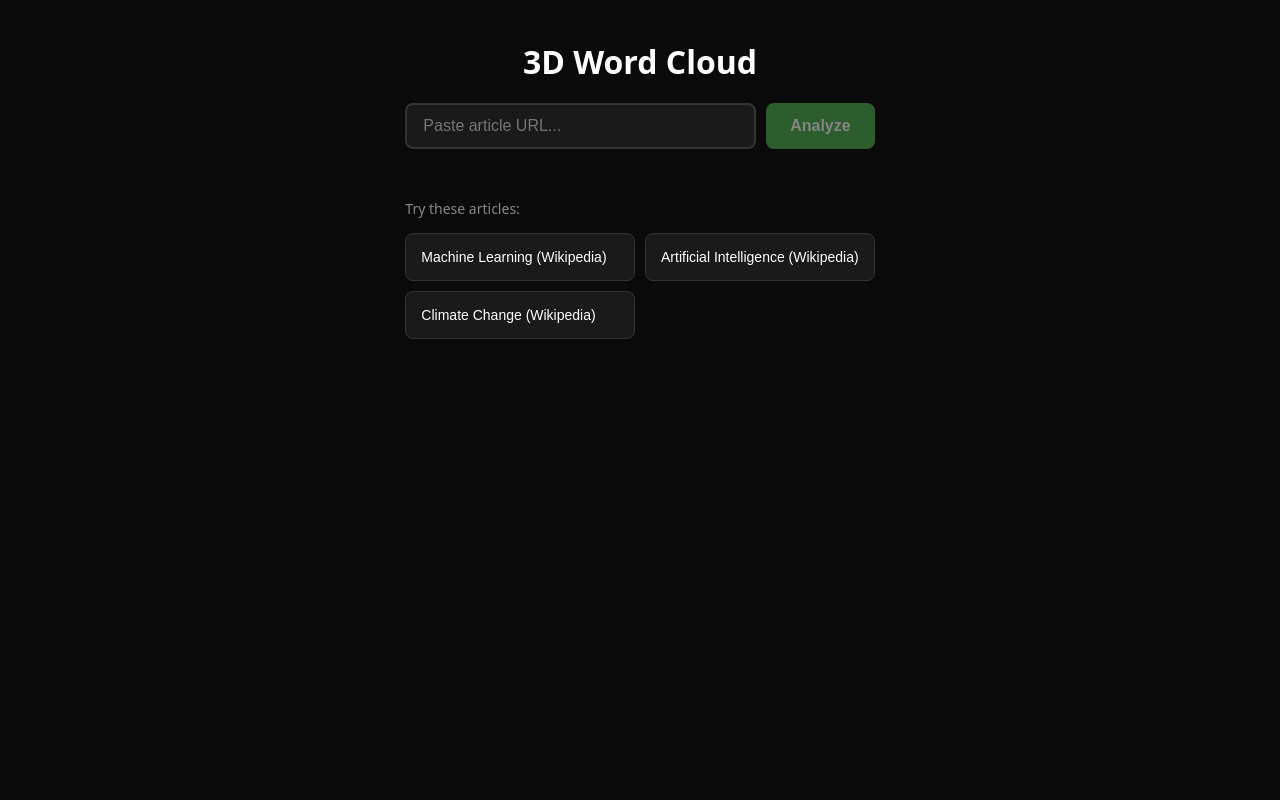
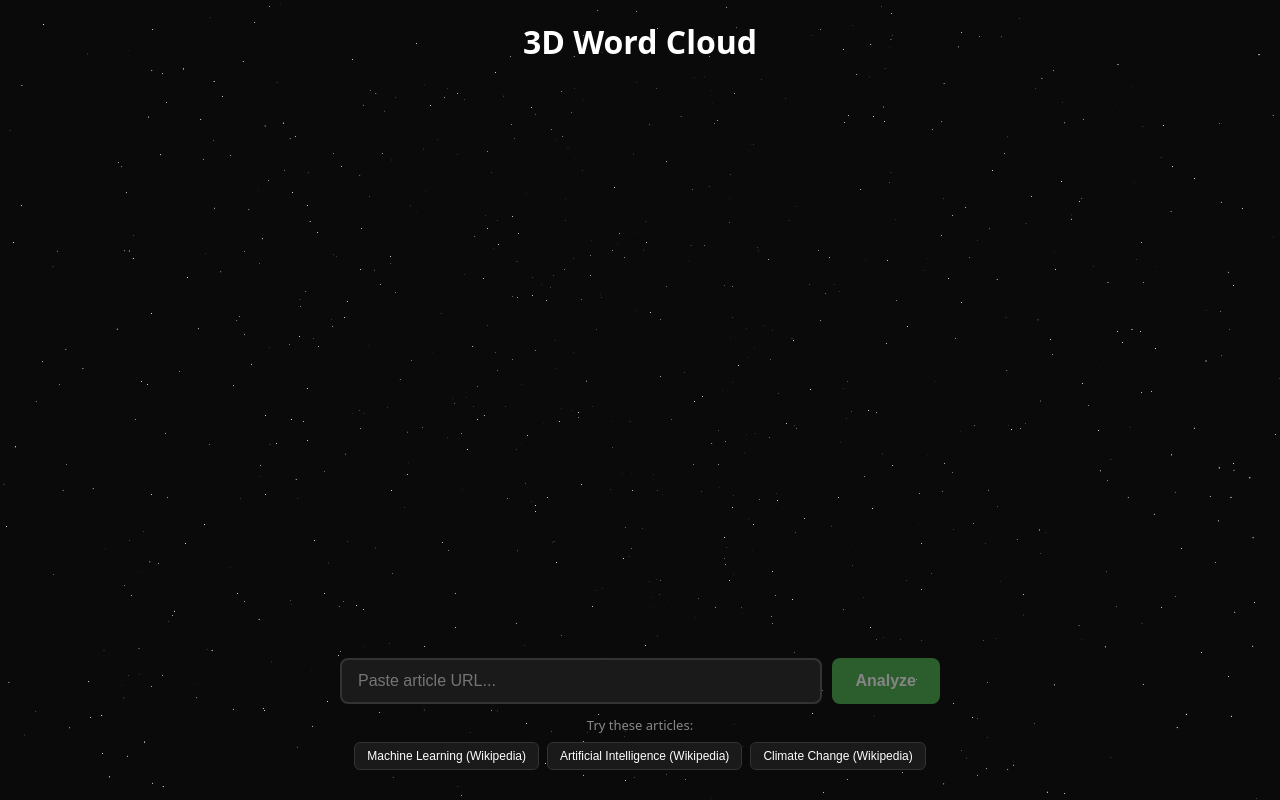
Before and after one commit to ThreeHats/3D-Word-Cloud-Noah, a React (Vite) app in the folder frontend/: page / in a window 1280 px wide. Built offline with nearby package versions, Linux system fonts and the light colour scheme.

Commit message:
added 3D scene foundation

```diff
--- a/frontend/src/App.tsx
+++ b/frontend/src/App.tsx
@@ -3,6 +3,7 @@ import { URLInput } from './components/URLInput';
 import { FeaturedArticles } from './components/FeaturedArticles';
 import { ErrorMessage } from './components/ErrorMessage';
 import { Loading3D } from './components/Loading3D';
+import { WordCloud3D } from './components/WordCloud3D';
 import { analyzeArticle } from './services/api';
 import { AnalyzeResponse } from './types';
 
@@ -27,9 +28,17 @@ function App() {
   }
 
   return (
-    <div style={styles.container}>
-      <div style={styles.header}>
+    <>
+      <WordCloud3D
+        words={result?.data.words}
+        title={result?.data.title}
+      />
+
+      <div style={styles.topBar}>
         <h1 style={styles.title}>3D Word Cloud</h1>
+      </div>
+
+      <div style={styles.bottomBar}>
         <URLInput onAnalyze={handleAnalyze} loading={loading} />
         <FeaturedArticles onSelect={handleAnalyze} disabled={loading} />
       </div>
@@ -37,62 +46,40 @@ function App() {
       {error && <ErrorMessage message={error} onDismiss={() => setError(null)} />}
 
       {loading && <Loading3D />}
-
-      {result && (
-        <div style={styles.result}>
-          <h2>{result.data.title}</h2>
-          <p>{result.data.words.length} keywords extracted</p>
-          <div style={styles.wordList}>
-            {result.data.words.slice(0, 10).map(word => (
-              <span key={word.text} style={styles.wordItem}>
-                {word.text} ({word.weight.toFixed(2)})
-              </span>
-            ))}
-          </div>
-        </div>
-      )}
-    </div>
+    </>
   );
 }
 
 const styles = {
-  container: {
-    width: '100%',
-    height: '100%',
+  topBar: {
+    position: 'fixed' as const,
+    top: 0,
+    left: 0,
+    right: 0,
+    zIndex: 10,
+    display: 'flex',
+    justifyContent: 'center',
+    padding: '20px',
+    pointerEvents: 'none' as const,
+  },
+  bottomBar: {
+    position: 'fixed' as const,
+    bottom: 0,
+    left: 0,
+    right: 0,
+    zIndex: 10,
     display: 'flex',
     flexDirection: 'column' as const,
     alignItems: 'center',
-    padding: '40px 20px',
-  },
-  header: {
-    display: 'flex',
-    flexDirection: 'column' as const,
-    alignItems: 'center',
-    gap: '20px',
-    zIndex: 1,
+    gap: '12px',
+    padding: '30px',
+    pointerEvents: 'auto' as const,
   },
   title: {
-  wordList: {
-    display: 'flex',
-    flexWrap: 'wrap' as const,
-    gap: '10px',
-    marginTop: '20px',
-    justifyContent: 'center',
-  },
-  wordItem: {
-    padding: '8px 12px',
-    background: '#1a1a1a',
-    border: '1px solid #333',
-    borderRadius: '4px',
-    fontSize: '14px',
-    color: '#4CAF50',
-  },
     fontSize: '32px',
     fontWeight: 700,
-  },
-  result: {
-    marginTop: '40px',
-    textAlign: 'center' as const,
+    margin: 0,
+    pointerEvents: 'none' as const,
   },
 };
 
--- a/frontend/src/components/FeaturedArticles.tsx
+++ b/frontend/src/components/FeaturedArticles.tsx
@@ -26,7 +26,7 @@ interface FeaturedArticlesProps {
 export function FeaturedArticles({ onSelect, disabled }: FeaturedArticlesProps) {
   return (
     <div style={styles.container}>
-      <h3 style={styles.title}>Try these articles:</h3>
+      <p style={styles.title}>Try these articles:</p>
       <div style={styles.grid}>
         {FEATURED.map((article) => (
           <button
@@ -45,29 +45,33 @@ export function FeaturedArticles({ onSelect, disabled }: FeaturedArticlesProps)
 
 const styles = {
   container: {
-    marginTop: '30px',
+    display: 'flex',
+    flexDirection: 'column' as const,
+    alignItems: 'center',
+    gap: '8px',
   },
   title: {
-    fontSize: '14px',
+    fontSize: '13px',
     color: '#888',
-    marginBottom: '15px',
+    margin: 0,
     fontWeight: 400,
   },
   grid: {
-    display: 'grid',
-    gridTemplateColumns: 'repeat(auto-fit, minmax(200px, 1fr))',
-    gap: '10px',
-    maxWidth: '600px',
+    display: 'flex',
+    flexDirection: 'row' as const,
+    gap: '8px',
+    flexWrap: 'wrap' as const,
+    justifyContent: 'center',
   },
   card: {
-    padding: '15px',
+    padding: '6px 12px',
     border: '1px solid #333',
-    borderRadius: '8px',
+    borderRadius: '6px',
     background: '#1a1a1a',
     color: '#fff',
     cursor: 'pointer',
-    fontSize: '14px',
-    textAlign: 'left' as const,
+    fontSize: '12px',
     transition: 'all 0.2s',
+    whiteSpace: 'nowrap' as const,
   },
 };
--- /dev/null
+++ b/frontend/src/components/WordCloud3D.tsx
@@ -0,0 +1,59 @@
+import { Canvas } from '@react-three/fiber';
+import { OrbitControls, Stars } from '@react-three/drei';
+import { Word } from '../types';
+
+interface WordCloud3DProps {
+  words?: Word[];
+  title?: string;
+}
+
+function Scene() {
+  return (
+    <>
+      <ambientLight intensity={0.5} />
+      <directionalLight position={[10, 10, 5]} intensity={1} />
+      <Stars radius={100} depth={50} count={5000} factor={4} saturation={0} fade speed={1} />
+      <OrbitControls
+        enableDamping
+        dampingFactor={0.05}
+        rotateSpeed={0.5}
+        minDistance={20}
+        maxDistance={100}
+      />
+    </>
+  );
+}
+
+export function WordCloud3D({ words, title }: WordCloud3DProps) {
+  return (
+    <div style={{
+      position: 'fixed',
+      top: 0,
+      left: 0,
+      width: '100vw',
+      height: '100vh',
+      zIndex: 0
+    }}>
+      <Canvas
+        camera={{ position: [0, 0, 50], fov: 75 }}
+        style={{ width: '100%', height: '100%' }}
+      >
+        <Scene />
+      </Canvas>
+      {words && title && (
+        <div style={{
+          position: 'absolute',
+          bottom: '20px',
+          left: '50%',
+          transform: 'translateX(-50%)',
+          color: '#666',
+          fontSize: '14px',
+          textAlign: 'center',
+          pointerEvents: 'none'
+        }}>
+          {title} • {words.length} keywords • Drag to rotate
+        </div>
+      )}
+    </div>
+  );
+}
```
